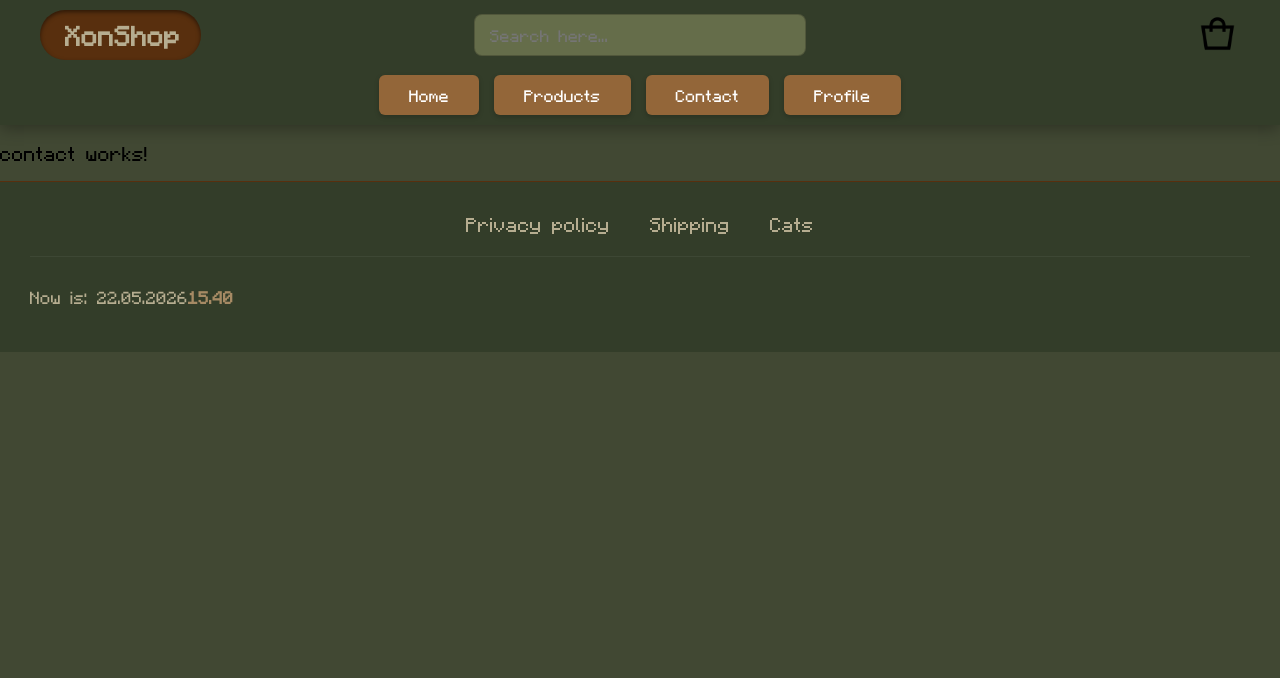
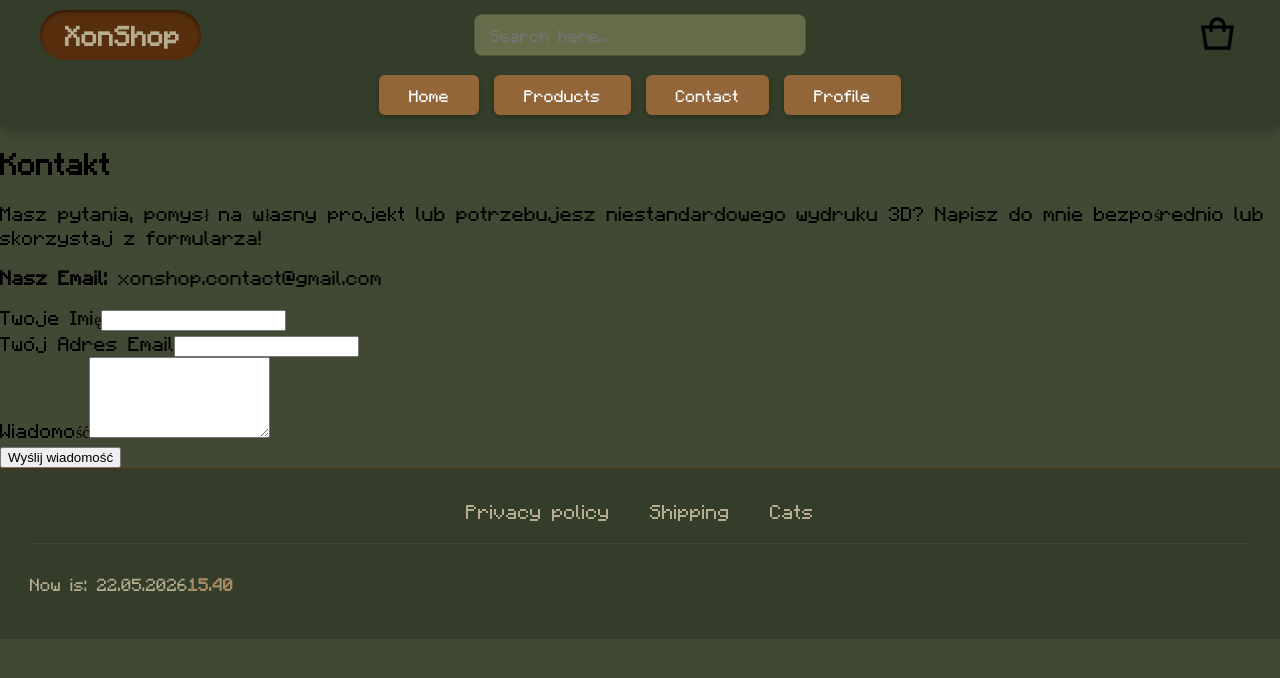
Before and after one commit to XoneXu/XonShop, an Angular app: page /contact in a window 1280 px wide. Shown: the top 678 px of the page. Built offline with nearby package versions, Linux system fonts and the light colour scheme.

Commit message:
contact functionality

```diff
--- a/src/app/contact/contact.html
+++ b/src/app/contact/contact.html
@@ -1 +1,27 @@
-<p>contact works!</p>
+<div class="contact-container">
+  <h2>Kontakt</h2>
+  <p>Masz pytania, pomysł na własny projekt lub potrzebujesz niestandardowego wydruku 3D? Napisz do mnie bezpośrednio lub skorzystaj z formularza!</p>
+
+  <div class="contact-direct">
+    <p><strong>Nasz Email:</strong> xonshop.contact@gmail.com</p>
+  </div>
+
+  <form (ngSubmit)="sendMessage()" class="contact-form">
+    <div class="form-group">
+      <label for="name">Twoje Imię</label>
+      <input type="text" id="name" [(ngModel)]="nameInput" name="name" required autocomplete="off">
+    </div>
+
+    <div class="form-group">
+      <label for="email">Twój Adres Email</label>
+      <input type="email" id="email" [(ngModel)]="emailInput" name="email" required autocomplete="off">
+    </div>
+
+    <div class="form-group">
+      <label for="message">Wiadomość</label>
+      <textarea id="message" [(ngModel)]="messageInput" name="message" rows="5" required></textarea>
+    </div>
+
+    <button type="submit" class="submit-btn">Wyślij wiadomość</button>
+  </form>
+</div>
--- a/src/app/contact/contact.ts
+++ b/src/app/contact/contact.ts
@@ -1,9 +1,49 @@
 import { Component } from '@angular/core';
+import { FormsModule } from '@angular/forms';
+import { HttpClient } from '@angular/common/http';
+import { CommonModule } from '@angular/common';
 
 @Component({
   selector: 'app-contact',
-  imports: [],
+  standalone: true,
+  imports: [FormsModule, CommonModule],
   templateUrl: './contact.html',
   styleUrl: './contact.css',
 })
-export class Contact {}
+export class Contact {
+  nameInput: string = '';
+  emailInput: string = '';
+  messageInput: string = '';
+
+  constructor(private http: HttpClient) {}
+
+  sendMessage() {
+    // Zabezpieczenie: nie wysyłaj, jeśli pola są puste
+    if (!this.nameInput || !this.emailInput || !this.messageInput) {
+      alert('Proszę wypełnić wszystkie pola.');
+      return;
+    }
+
+    const url = 'https://xonshopbackend.onrender.com/api/contact';
+
+    const paczka = {
+      Name: this.nameInput,
+      Email: this.emailInput,
+      Message: this.messageInput
+    };
+
+    this.http.post(url, paczka).subscribe({
+      next: (odpowiedz) => {
+        alert('Wiadomość została wysłana! Odpowiem najszybciej jak to możliwe.');
+        // Czyścimy formularz po sukcesie
+        this.nameInput = '';
+        this.emailInput = '';
+        this.messageInput = '';
+      },
+      error: (blad) => {
+        console.error('Błąd podczas wysyłania formularza:', blad);
+        alert('Nie udało się wysłać wiadomości. Spróbuj ponownie później.');
+      }
+    });
+  }
+}
```
